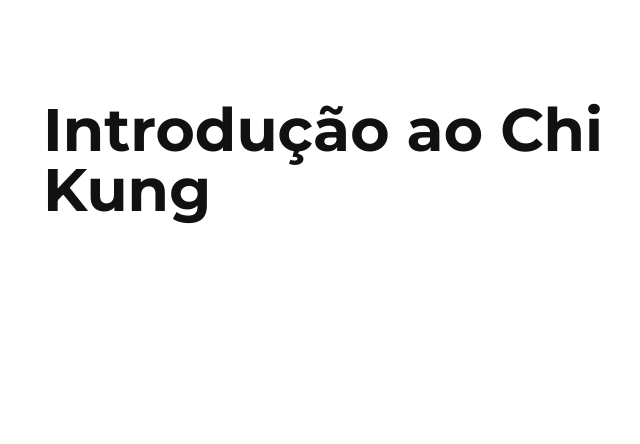
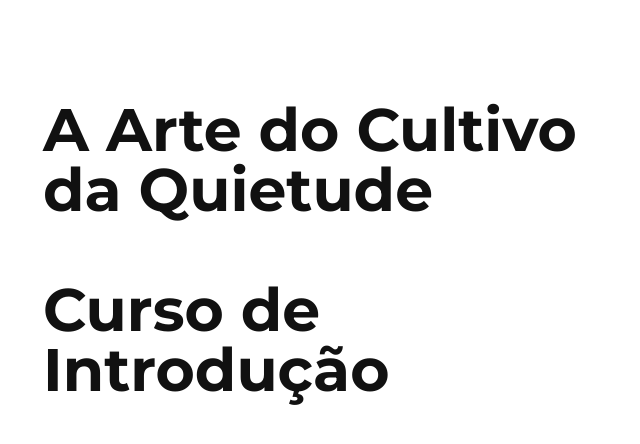
Before and after one commit to devagar/chikung101, a Jekyll site: the page built from index.md, in a window 1280 px wide. Shown: the top 444 px of the page, without its empty margins (295-935 px from the left). Built offline with Jekyll 4.4.1, drawn with Linux system fonts in a browser that asks for light colours.

Commit message:
geting around

```diff
--- a/_layouts/default.html
+++ b/_layouts/default.html
@@ -13,7 +13,8 @@
 </head>
 <body>
   <div class="container">
-    <h1><a href="./">{{ site.tag_text }}</a></h1>
+    <h1>A Arte do Cultivo da Quietude</h1>
+    <h1>Curso de Introdução</h1>
     {{ content }}
   </div>
 {% include scripts.html %}
```
